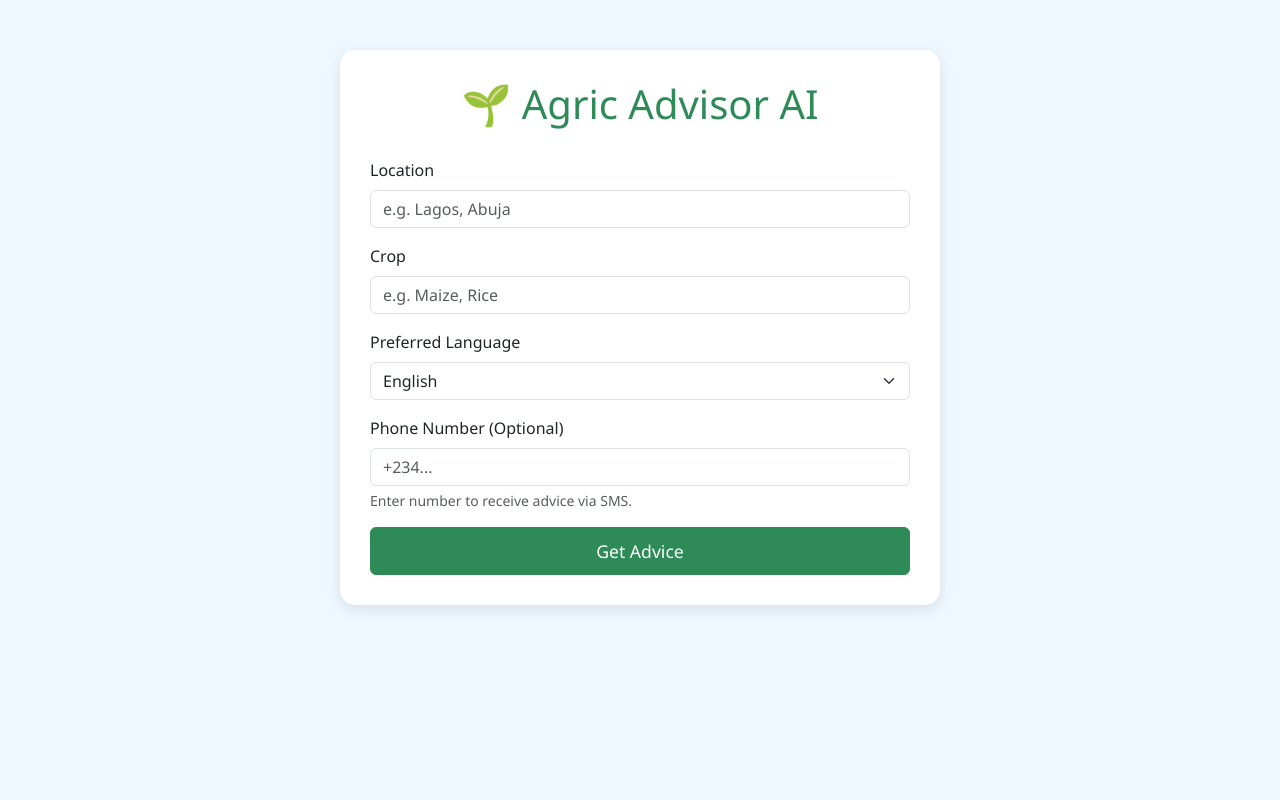
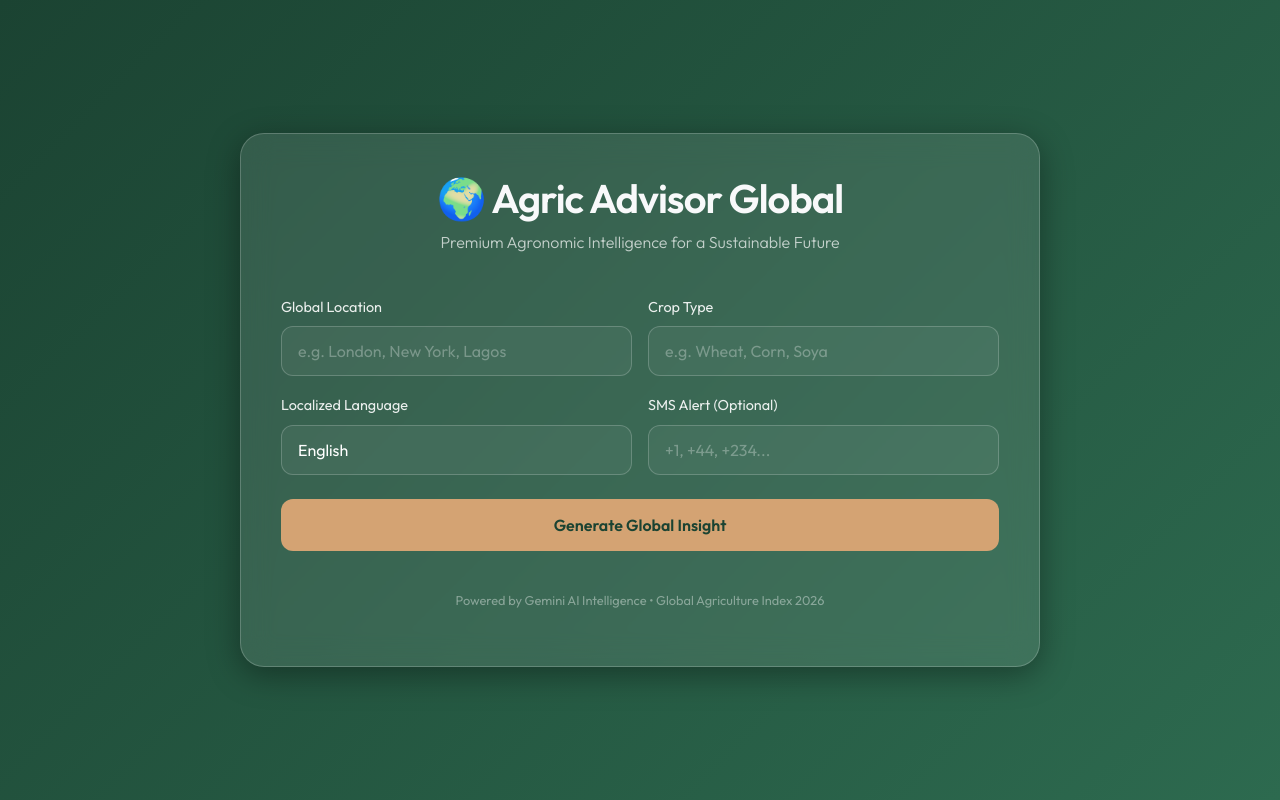
Before and after one commit to greatiyke/Multi-Lingual-Agric-Advisor-Tool, a Flask app: page / in a window 1280 px wide. Run offline with Flask 3, Linux system fonts and the light colour scheme.

Commit message:
Upgrade to Global Edition: Premium Glassmorphism UI, global market/weather support, and gTTS migration

```diff
--- a/app.py
+++ b/app.py
@@ -68,4 +68,5 @@ def get_advice():
         return jsonify({"error": str(e)}), 500
 
 if __name__ == '__main__':
-    app.run(debug=True, port=5000)
+    print("[App] Starting Flask server on http://0.0.0.0:5000")
+    app.run(debug=True, host='0.0.0.0', port=5000)
--- a/requirements.txt
+++ b/requirements.txt
@@ -5,4 +5,4 @@ beautifulsoup4
 flask
 google-generativeai
 twilio
-edge-tts
+gTTS
--- /dev/null
+++ b/static/index.css
@@ -0,0 +1,193 @@
+@import url('https://fonts.googleapis.com/css2?family=Outfit:wght@300;400;600&display=swap');
+
+:root {
+    --primary-color: #2D6A4F;
+    --secondary-color: #40916C;
+    --accent-color: #D4A373;
+    --bg-gradient: linear-gradient(135deg, #1b4332 0%, #2d6a4f 100%);
+    --glass-bg: rgba(255, 255, 255, 0.1);
+    --glass-border: rgba(255, 255, 255, 0.2);
+    --text-light: #F8F9FA;
+    --text-dark: #212529;
+}
+
+body {
+    background: var(--bg-gradient);
+    background-attachment: fixed;
+    font-family: 'Outfit', sans-serif;
+    color: var(--text-light);
+    min-height: 100vh;
+    display: flex;
+    align-items: center;
+    justify-content: center;
+    margin: 0;
+    padding: 20px;
+}
+
+.glass-card {
+    background: var(--glass-bg);
+    backdrop-filter: blur(15px);
+    -webkit-backdrop-filter: blur(15px);
+    border: 1px solid var(--glass-border);
+    border-radius: 24px;
+    padding: 40px;
+    width: 100%;
+    max-width: 800px;
+    box-shadow: 0 8px 32px 0 rgba(0, 0, 0, 0.37);
+    animation: fadeIn 0.8s ease-out;
+}
+
+@keyframes fadeIn {
+    from { opacity: 0; transform: translateY(20px); }
+    to { opacity: 1; transform: translateY(0); }
+}
+
+h1 {
+    font-weight: 600;
+    letter-spacing: -1px;
+    margin-bottom: 8px;
+    text-align: center;
+}
+
+.subtitle {
+    text-align: center;
+    color: rgba(255, 255, 255, 0.7);
+    margin-bottom: 40px;
+    font-weight: 300;
+}
+
+.form-label {
+    font-weight: 400;
+    font-size: 0.9rem;
+    color: rgba(255, 255, 255, 0.9);
+    margin-bottom: 8px;
+}
+
+.form-control, .form-select {
+    background: rgba(255, 255, 255, 0.05);
+    border: 1px solid var(--glass-border);
+    border-radius: 12px;
+    color: white;
+    padding: 12px 16px;
+    transition: all 0.3s ease;
+}
+
+.form-control:focus, .form-select:focus {
+    background: rgba(255, 255, 255, 0.1);
+    border-color: var(--accent-color);
+    box-shadow: 0 0 0 4px rgba(212, 163, 115, 0.2);
+    color: white;
+}
+
+.form-control::placeholder {
+    color: rgba(255, 255, 255, 0.3);
+}
+
+.form-select option {
+    background: #1b4332;
+    color: white;
+}
+
+.btn-premium {
+    background: var(--accent-color);
+    border: none;
+    border-radius: 12px;
+    color: #1b4332;
+    font-weight: 600;
+    padding: 14px;
+    width: 100%;
+    font-size: 1rem;
+    transition: all 0.3s cubic-bezier(0.175, 0.885, 0.32, 1.275);
+    margin-top: 10px;
+}
+
+.btn-premium:hover {
+    transform: scale(1.02);
+    background: #e9c46a;
+    box-shadow: 0 10px 20px rgba(0,0,0,0.2);
+}
+
+.result-section {
+    margin-top: 40px;
+    display: none;
+    border-top: 1px solid var(--glass-border);
+    padding-top: 30px;
+}
+
+.advice-card {
+    background: rgba(255, 255, 255, 0.05);
+    border-radius: 16px;
+    padding: 24px;
+    margin-bottom: 20px;
+}
+
+.advice-header {
+    color: var(--accent-color);
+    font-weight: 600;
+    margin-bottom: 12px;
+    display: flex;
+    align-items: center;
+    gap: 8px;
+}
+
+.stats-grid {
+    display: grid;
+    grid-template-columns: repeat(auto-fit, minmax(150px, 1fr));
+    gap: 15px;
+    margin-top: 20px;
+}
+
+.stat-item {
+    background: rgba(255, 255, 255, 0.03);
+    padding: 16px;
+    border-radius: 12px;
+    text-align: center;
+}
+
+.stat-label {
+    font-size: 0.75rem;
+    color: rgba(255, 255, 255, 0.5);
+    text-transform: uppercase;
+    letter-spacing: 1px;
+}
+
+.stat-value {
+    font-size: 1.1rem;
+    font-weight: 600;
+    color: white;
+}
+
+audio {
+    width: 100%;
+    height: 40px;
+    filter: invert(100%) hue-rotate(180deg) brightness(1.5);
+    margin-top: 10px;
+}
+
+.loader-container {
+    display: none;
+    text-align: center;
+    padding: 40px;
+}
+
+.spinner {
+    width: 40px;
+    height: 40px;
+    border: 4px solid rgba(255,255,255,0.1);
+    border-top: 4px solid var(--accent-color);
+    border-radius: 50%;
+    animation: spin 1s linear infinite;
+    display: inline-block;
+}
+
+@keyframes spin {
+    0% { transform: rotate(0deg); }
+    100% { transform: rotate(360deg); }
+}
+
+.footer-text {
+    font-size: 0.8rem;
+    color: rgba(255, 255, 255, 0.4);
+    margin-top: 40px;
+    text-align: center;
+}
--- a/templates/index.html
+++ b/templates/index.html
@@ -4,104 +4,97 @@
 <head>
     <meta charset="UTF-8">
     <meta name="viewport" content="width=device-width, initial-scale=1.0">
-    <title>Agric Advisor AI</title>
+    <title>Agric Advisor Global | Premium Intelligence</title>
     <link href="https://cdn.jsdelivr.net/npm/bootstrap@5.3.0/dist/css/bootstrap.min.css" rel="stylesheet">
-    <style>
-        body {
-            background-color: #f0f8ff;
-            font-family: 'Segoe UI', Tahoma, Geneva, Verdana, sans-serif;
-        }
-
-        .container {
-            max-width: 600px;
-            margin-top: 50px;
-            background: white;
-            padding: 30px;
-            border-radius: 15px;
-            box-shadow: 0 4px 15px rgba(0, 0, 0, 0.1);
-        }
-
-        h1 {
-            color: #2e8b57;
-            text-align: center;
-            margin-bottom: 30px;
-        }
-
-        .btn-primary {
-            background-color: #2e8b57;
-            border-color: #2e8b57;
-            width: 100%;
-            padding: 10px;
-            font-size: 1.1em;
-        }
-
-        .btn-primary:hover {
-            background-color: #236b43;
-        }
-
-        .result-box {
-            margin-top: 20px;
-            padding: 15px;
-            border-left: 5px solid #2e8b57;
-            background-color: #e8f5e9;
-            display: none;
-        }
-
-        .loading {
-            text-align: center;
-            display: none;
-        }
-    </style>
+    <link rel="stylesheet" href="{{ url_for('static', filename='index.css') }}">
 </head>
 
 <body>
 
-    <div class="container">
-        <h1>🌱 Agric Advisor AI</h1>
+    <div class="glass-card">
+        <h1>🌍 Agric Advisor Global</h1>
+        <p class="subtitle">Premium Agronomic Intelligence for a Sustainable Future</p>
+
         <form id="advisorForm">
-            <div class="mb-3">
-                <label for="location" class="form-label">Location</label>
-                <input type="text" class="form-control" id="location" name="location" placeholder="e.g. Lagos, Abuja"
+            <div class="row g-3">
+                <div class="col-md-6">
+                    <label for="location" class="form-label">Global Location</label>
+                    <input type="text" class="form-control" id="location" name="location"
+                        placeholder="e.g. London, New York, Lagos" required>
+                </div>
+                <div class="col-md-6">
+                    <label for="crop" class="form-label">Crop Type</label>
+                    <input type="text" class="form-control" id="crop" name="crop" placeholder="e.g. Wheat, Corn, Soya"
                         required>
                 </div>
-            <div class="mb-3">
-                <label for="crop" class="form-label">Crop</label>
-                <input type="text" class="form-control" id="crop" name="crop" placeholder="e.g. Maize, Rice" required>
-            </div>
-            <div class="mb-3">
-                <label for="language" class="form-label">Preferred Language</label>
+                <div class="col-md-6">
+                    <label for="language" class="form-label">Localized Language</label>
                     <select class="form-select" id="language" name="language">
+                        <optgroup label="Global">
                             <option value="English">English</option>
+                            <option value="Spanish">Español (Spanish)</option>
+                            <option value="French">Français (French)</option>
+                            <option value="German">Deutsch (German)</option>
+                            <option value="Portuguese">Português (Portuguese)</option>
+                            <option value="Italian">Italiano (Italian)</option>
+                        </optgroup>
+                        <optgroup label="Regional (West Africa)">
                             <option value="Yoruba">Yoruba</option>
                             <option value="Hausa">Hausa</option>
                             <option value="Igbo">Igbo</option>
                             <option value="Pidgin">Pidgin</option>
+                        </optgroup>
                     </select>
                 </div>
-            <div class="mb-3">
-                <label for="phone" class="form-label">Phone Number (Optional)</label>
-                <input type="tel" class="form-control" id="phone" name="phone" placeholder="+234...">
-                <div class="form-text">Enter number to receive advice via SMS.</div>
+                <div class="col-md-6">
+                    <label for="phone" class="form-label">SMS Alert (Optional)</label>
+                    <input type="tel" class="form-control" id="phone" name="phone" placeholder="+1, +44, +234...">
                 </div>
-            <button type="submit" class="btn btn-primary">Get Advice</button>
+            </div>
+            <button type="submit" class="btn-premium mt-4">Generate Global Insight</button>
         </form>
 
-        <div class="loading mt-3">
-            <div class="spinner-border text-success" role="status">
-                <span class="visually-hidden">Loading...</span>
-            </div>
-            <p>Consulting agents...</p>
+        <!-- Loader -->
+        <div class="loader-container">
+            <div class="spinner"></div>
+            <p class="mt-3">Analyzing Global Markets & Climate Data...</p>
         </div>
 
-        <div id="result" class="result-box">
-            <h4>Advisor Recommendation:</h4>
-            <p id="adviceText"></p>
-            <div id="audioContainer" class="mt-3" style="display:none;">
-                <h6>Listen to Advice:</h6>
-                <audio id="adviceAudio" controls style="width: 100%;"></audio>
+        <!-- Results -->
+        <div id="result" class="result-section">
+            <div class="advice-header">
+                ✨ Strategic Advisor Recommendation
             </div>
-            <small id="smsStatus" class="text-muted"></small>
+
+            <div class="advice-card">
+                <p id="adviceText" style="line-height: 1.6;"></p>
+                <div id="audioContainer" style="display:none;">
+                    <p class="mt-3 mb-1" style="font-size: 0.8rem; opacity: 0.7;">Vocalized Advice:</p>
+                    <audio id="adviceAudio" controls></audio>
                 </div>
+            </div>
+
+            <div class="stats-grid">
+                <div class="stat-item">
+                    <div class="stat-label">Local Market</div>
+                    <div id="marketStat" class="stat-value">---</div>
+                </div>
+                <div class="stat-item">
+                    <div class="stat-label">Weather</div>
+                    <div id="weatherStat" class="stat-value">---</div>
+                </div>
+                <div class="stat-item">
+                    <div class="stat-label">Conditions</div>
+                    <div id="conditionStat" class="stat-value">---</div>
+                </div>
+            </div>
+
+            <div class="mt-3 text-center">
+                <small id="smsStatus" class="footer-text" style="color: var(--accent-color);"></small>
+            </div>
+        </div>
+
+        <p class="footer-text">Powered by Gemini AI Intelligence • Global Agriculture Index 2026</p>
     </div>
 
     <script>
@@ -109,12 +102,15 @@
             e.preventDefault();
 
             const resultBox = document.getElementById('result');
-            const loading = document.querySelector('.loading');
+            const loader = document.querySelector('.loader-container');
             const adviceText = document.getElementById('adviceText');
             const smsStatus = document.getElementById('smsStatus');
+            const marketStat = document.getElementById('marketStat');
+            const weatherStat = document.getElementById('weatherStat');
+            const conditionStat = document.getElementById('conditionStat');
 
             resultBox.style.display = 'none';
-            loading.style.display = 'block';
+            loader.style.display = 'block';
 
             const formData = new FormData(this);
 
@@ -126,15 +122,20 @@
 
                 const data = await response.json();
 
-                loading.style.display = 'none';
+                loader.style.display = 'none';
                 resultBox.style.display = 'block';
 
                 if (data.error) {
-                    adviceText.innerText = "Error: " + data.error;
-                    adviceText.style.color = "red";
+                    adviceText.innerHTML = `<span style="color: #ff6b6b">Logic Error: ${data.error}</span>`;
                 } else {
                     adviceText.innerText = data.advice;
-                    adviceText.style.color = "#333";
+
+                    // Populate Stats
+                    if (data.data) {
+                        marketStat.innerText = data.data.market.current_price || "N/A";
+                        weatherStat.innerText = data.data.weather.temperature + "°C";
+                        conditionStat.innerText = data.data.weather.condition;
+                    }
 
                     const audioContainer = document.getElementById('audioContainer');
                     const adviceAudio = document.getElementById('adviceAudio');
@@ -147,20 +148,18 @@
                     }
 
                     if (data.sms_status) {
-                        smsStatus.innerText = "SMS Status: " + data.sms_status;
+                        smsStatus.innerText = "✓ Alert Sent: " + data.sms_status;
                     } else {
                         smsStatus.innerText = "";
                     }
                 }
             } catch (error) {
-                loading.style.display = 'none';
+                loader.style.display = 'none';
                 resultBox.style.display = 'block';
                 adviceText.innerText = "An error occurred: " + error.message;
-                console.error("Full error:", error);
             }
         });
     </script>
-
 </body>
 
 </html>
```
Also changed, not shown: documentation.md (+33 -48 lines), services/market_service.py (+27 -23 lines), services/tts_service.py (+18 -24 lines), services/weather_service.py (+8 -2 lines), test_global.py (added, +32 -0 lines), README.md. Lines whose indentation alone changed are shown as unchanged.
